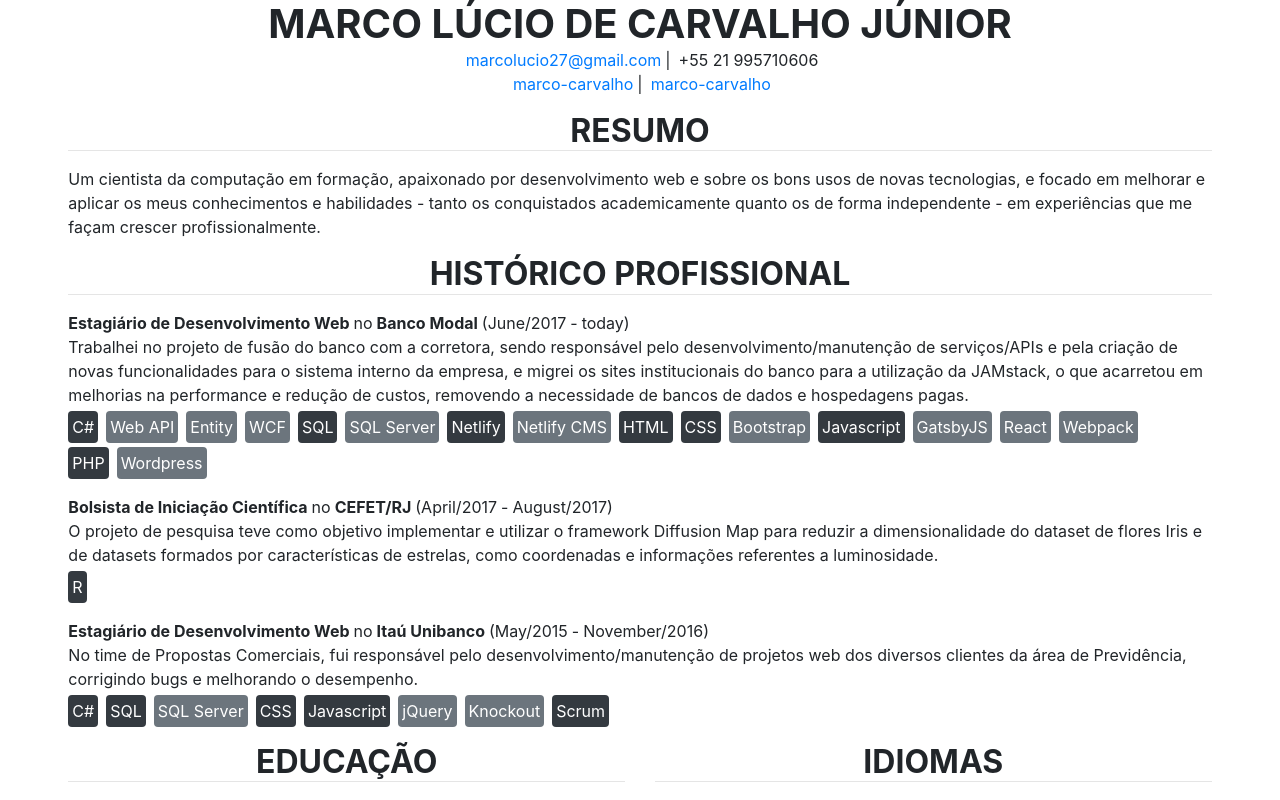
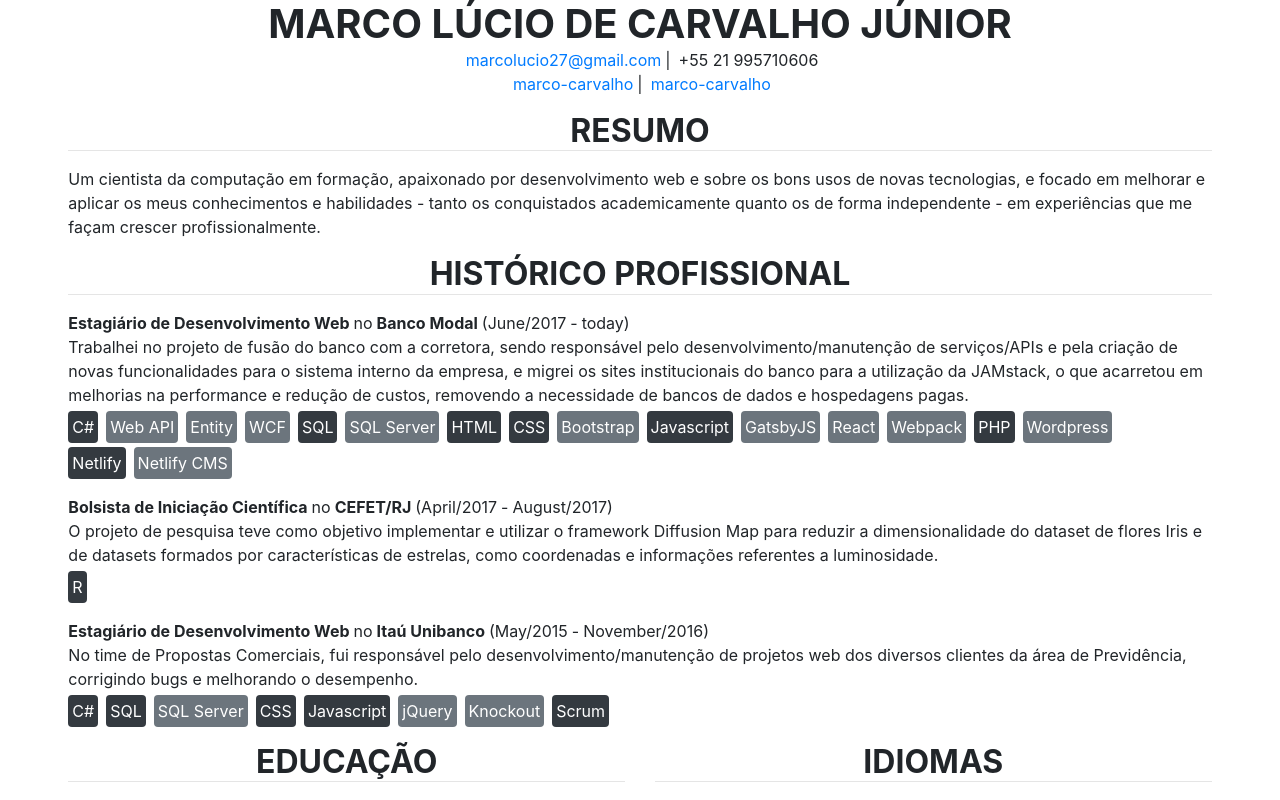
Before and after one commit to marco-carvalho/resume, a Vue app: page / in a window 1280 px wide. Shown: the top 800 px of the page. Built offline with nearby package versions, Linux system fonts and the light colour scheme.

Commit message:
change order of tecnologies on experience

```diff
--- a/src/components/Experiences.vue
+++ b/src/components/Experiences.vue
@@ -35,11 +35,11 @@
             tecnologies: [
               {name:"C#", subtecnologies: ["Web API", "Entity", "WCF"]},
               {name:"SQL", subtecnologies: ["SQL Server"]},
-              {name:"Netlify", subtecnologies: ["Netlify CMS"]},
               {name:"HTML"},
               {name:"CSS", subtecnologies: ["Bootstrap"]},
               {name:"Javascript", subtecnologies: ["GatsbyJS", "React", "Webpack"]},
               {name:"PHP", subtecnologies: ["Wordpress"]},
+              {name:"Netlify", subtecnologies: ["Netlify CMS"]},
             ]
           },
           {
```
